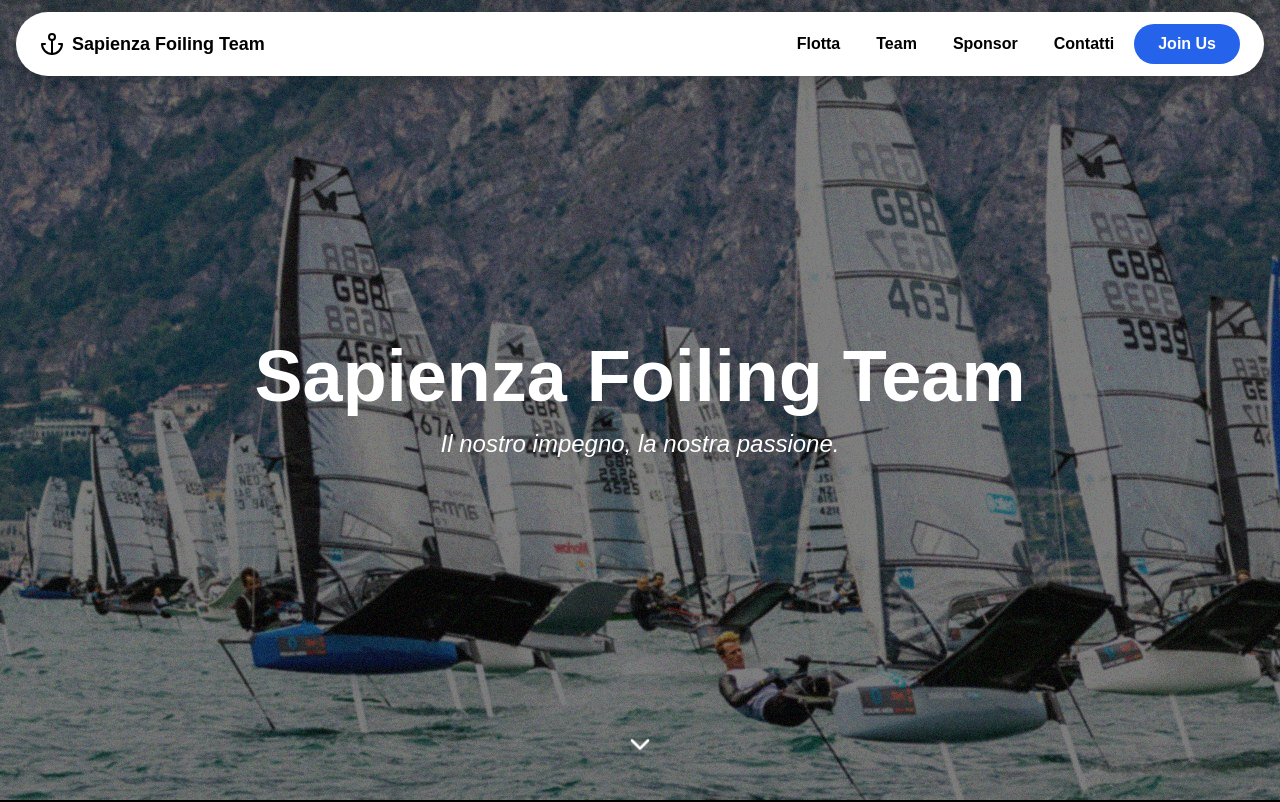
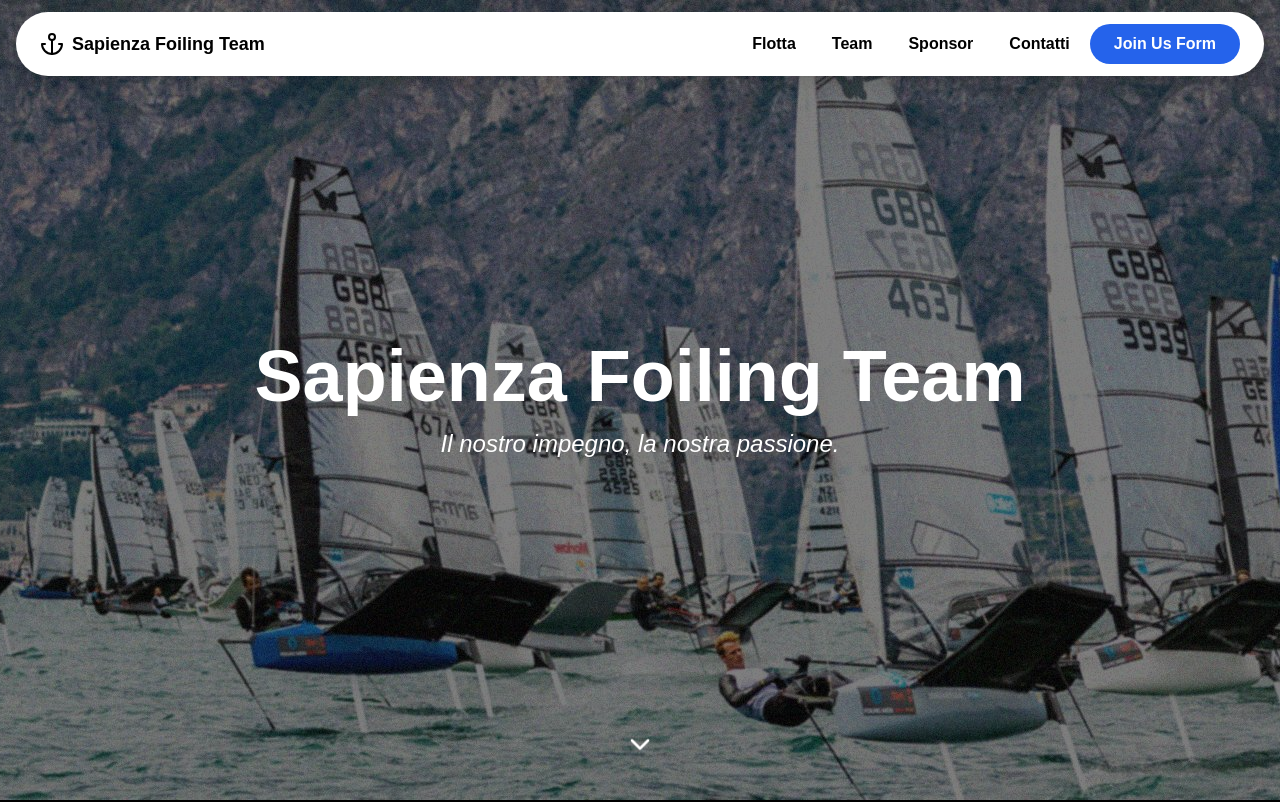
Before and after one commit to nannipy/sapienzafoilingteam, a Next.js app: page / in a window 1280 px wide. Shown: the top 802 px of the page. Built offline with nearby package versions, Linux system fonts and the light colour scheme.

Commit message:
contatti updated 2

```diff
--- a/app/components/Navbar.tsx
+++ b/app/components/Navbar.tsx
@@ -62,7 +62,7 @@ const Navbar = () => {
               href="https://docs.google.com/forms/d/e/1FAIpQLSfUxoIJQdocILXDDgykkHAJ1yg60mGeZ7T_fr5M6cob1ca8oA/viewform?usp=dialog"
               className="ml-4 px-6 py-2 bg-blue-600 text-white rounded-full transition-all duration-300 hover:bg-blue-700 hover:shadow-md"
             >
-              Join Us
+              Join Us Form
             </Link>
           </div>
 
```
